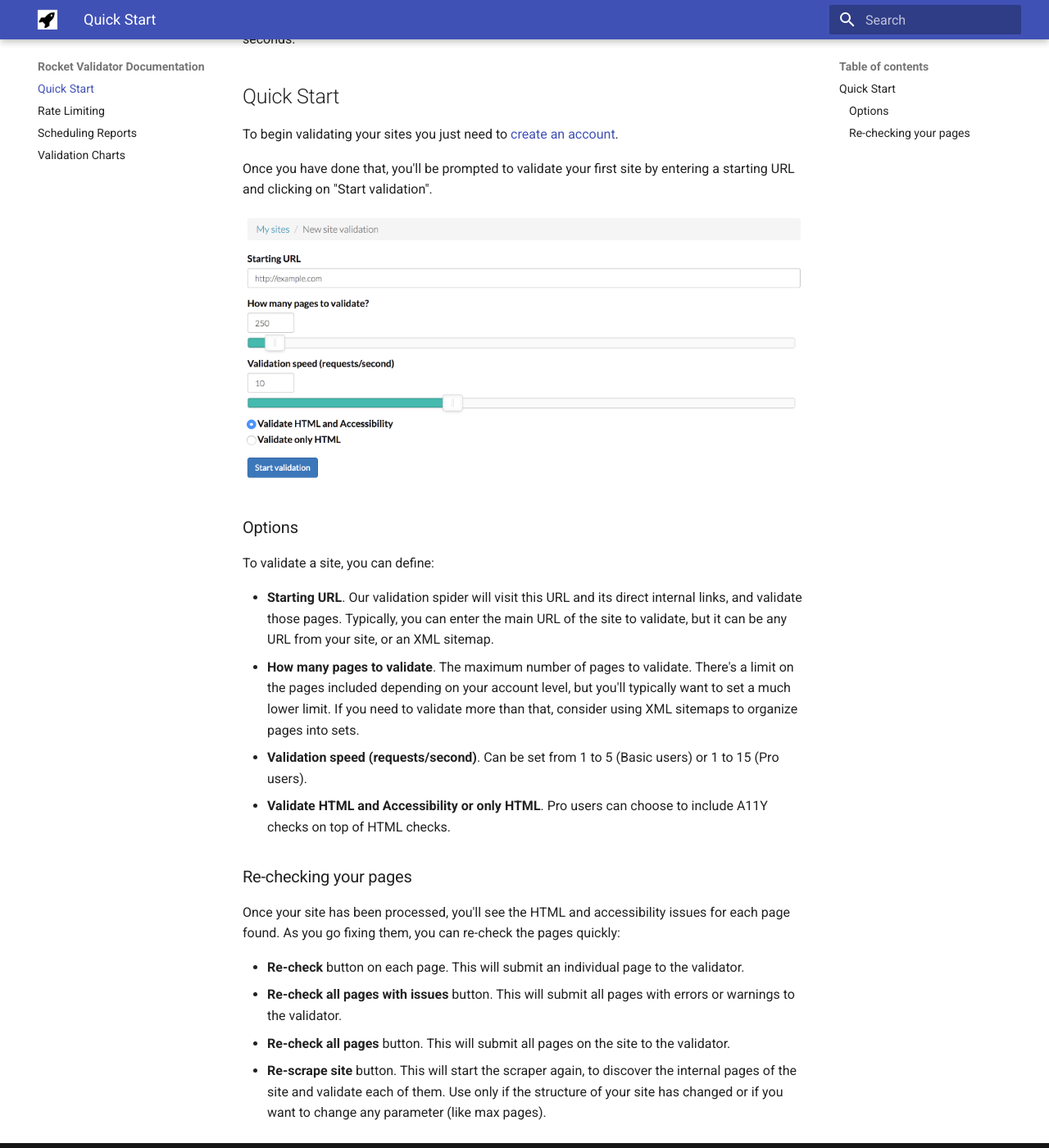
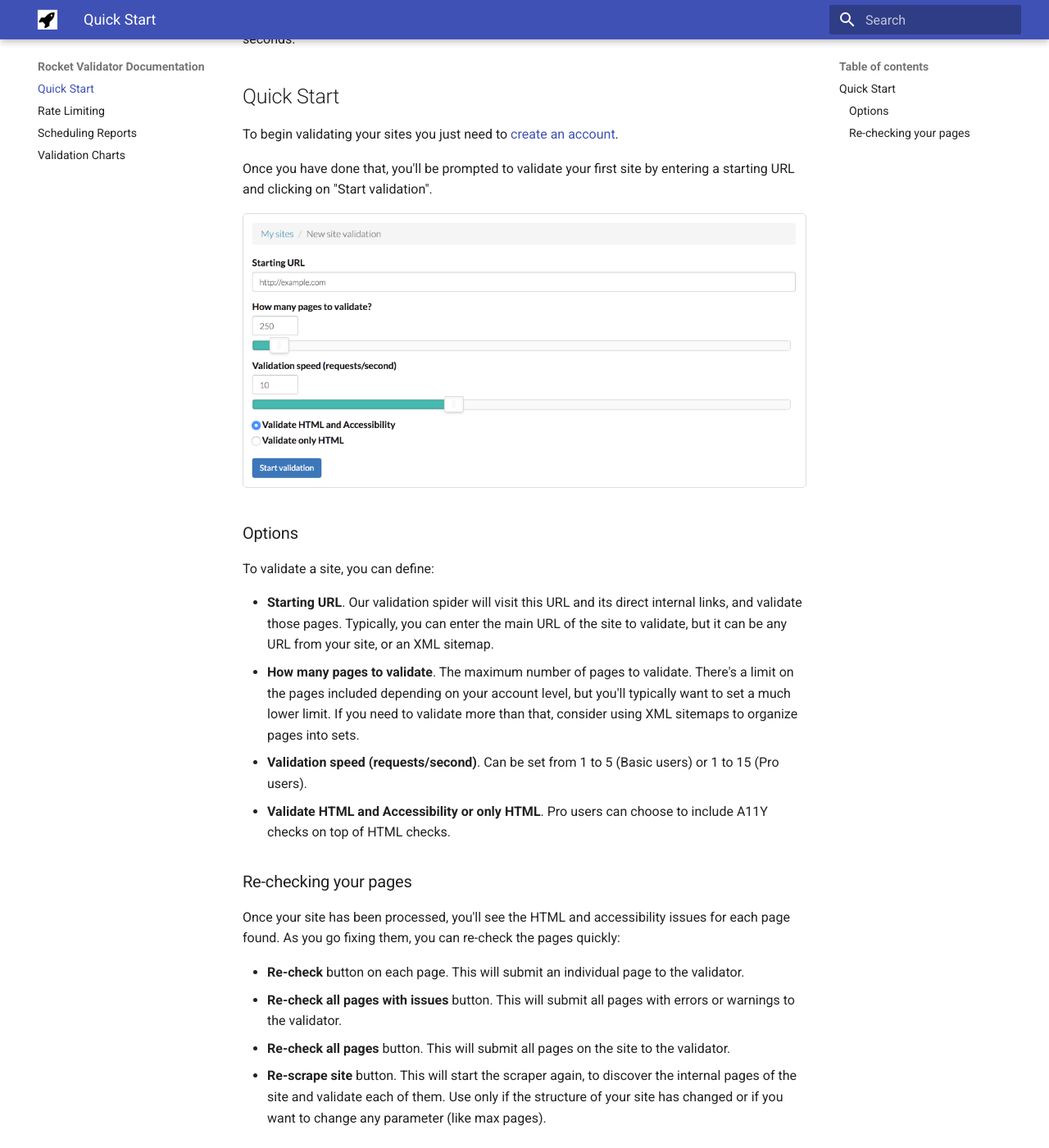
Before and after one commit to rocketvalidator/docs-rocketvalidator, an MkDocs documentation site: the page built from docs/index.md, in a window 1280 px wide and 1400 px high, scrolled down 289 px. Shown: the whole window at 82% size. Built offline with MkDocs 1.6.1 and Material for MkDocs 9.7.7, drawn with Linux system fonts in a browser that asks for light colours.

Commit message:
styles screenshots

```diff
--- a/docs/css/extra.css
+++ b/docs/css/extra.css
@@ -15,3 +15,11 @@
 .md-footer-copyright {
   color: white;
 }
+
+/* Screenshots */
+
+article img {
+  border: 1px solid #ddd;
+  border-radius: 5px;
+  padding: 5px;
+}
```
